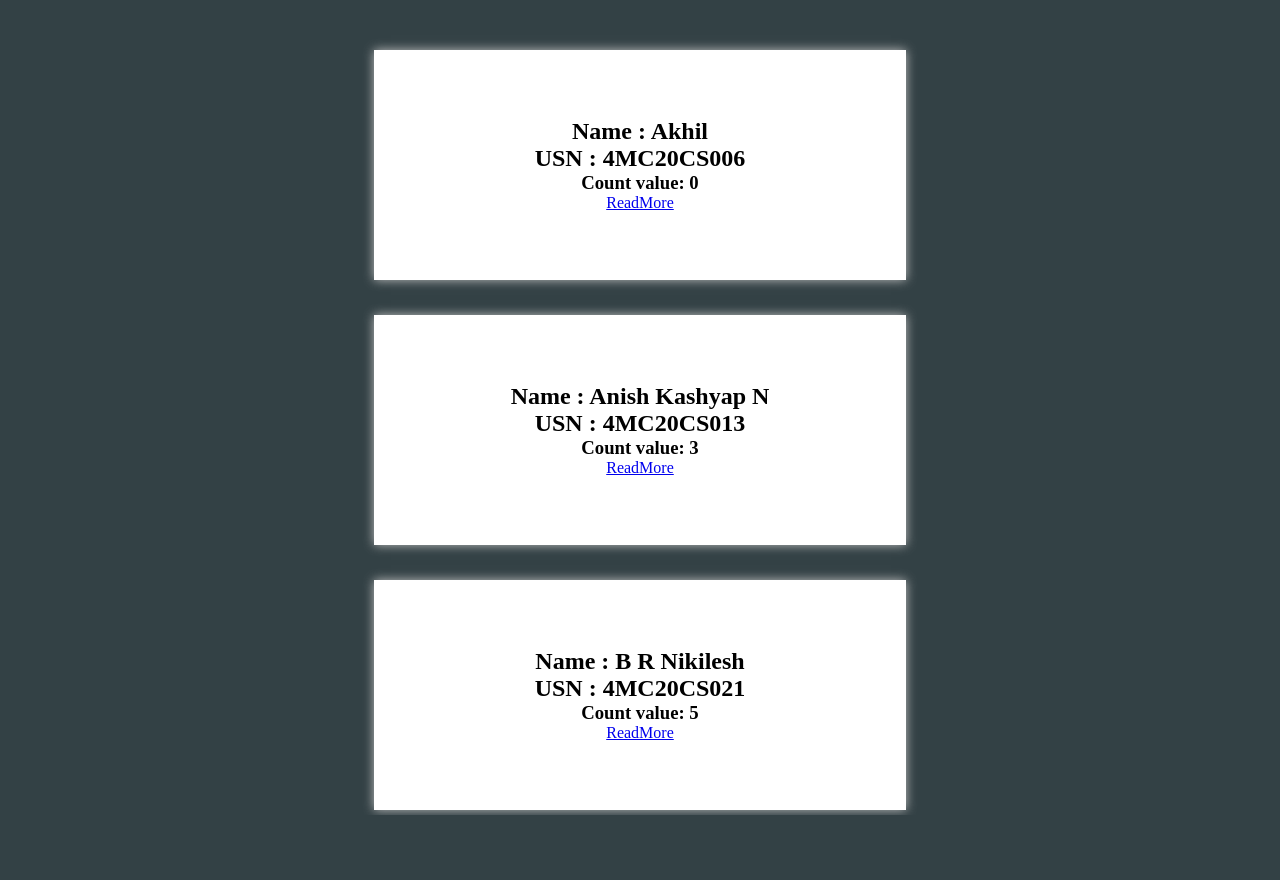
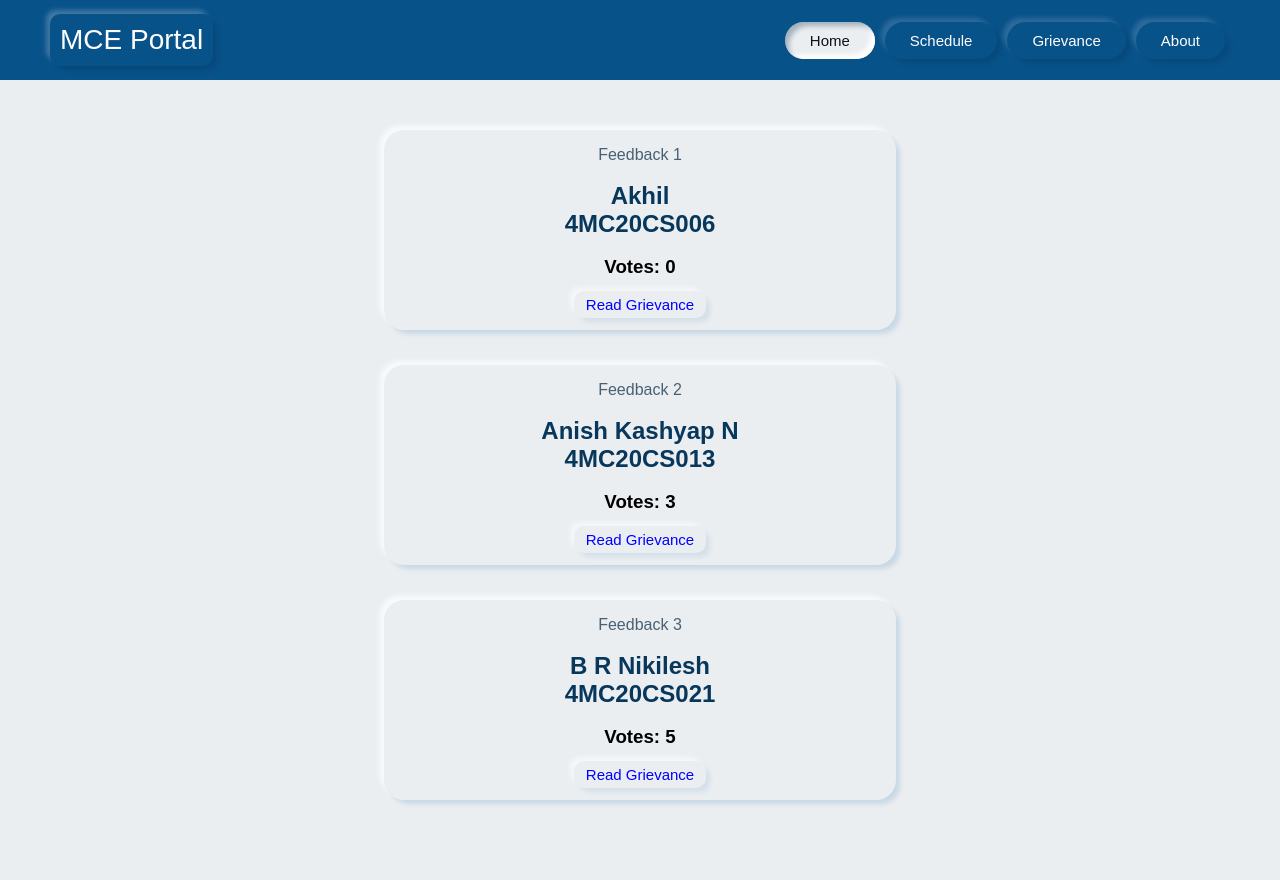
Before and after one commit to AkhilBabuM/mce-scheduling-project, a PHP site: page /fetchdetails.php in a window 1280 px wide. Before the commit the page ends 815 px from the top, so only its background shows below. Run offline with PHP 8.4, Linux system fonts and the light colour scheme; data comes from the database, SQL or seed files in the repository.

Commit message:
FetchDetails styles added

```diff
--- a/fetchdetails.php
+++ b/fetchdetails.php
@@ -66,65 +66,121 @@ print_r($row);*/
 <head>
   <meta http-equiv="content-type" content="text/html; charset=utf-8" />
   <meta name="viewport" content="width=device-width ,initial-scale = 1.0">
-  <!--<link rel="stylesheet" href="style2.css">-->
+
   <title>javascript cards</title>
+  <!-- <link rel="stylesheet" href="css/preloginstyle.css"> -->
+  <link rel="stylesheet" href="css/navbarstyle.css">
+  <link rel="stylesheet" href="css/preloginstyle.css">
   <style>
-    /*.container{
-      background-color:black;
-    }*/
+
     *{
-  margin: 0;
-  padding: 0;
+      font-family: sans-serif;
+      margin: 0;
+      padding: 0;
 }
 
 body{
-  background-color: #334145;
+  background: #ebeef1;
 }
 .container{
   width: 80%;
   margin: auto;
-  padding-top: 20px;
+  padding-top: 100px;
   display: flex;
   flex-wrap: wrap;
   justify-content: center;
 }
 .boxes{
-  border: 5px solid white;
+  border: none;
+  border-radius: 20px;
   width: 50%;
   height: 200px;
   display: flex;
- /* flex-direction: column;*/
   margin: 5px;
   align-items: center;
   justify-content: center;
   text-align:center;
-  box-shadow: 0 0 10px silver;
+  box-shadow:  5px 5px 5px -1px rgba(10, 99, 169, 0.16),
+               -5px -5px 5px -1px rgba(255, 255, 255, 0.70);
   transition: 300ms all;
   background-size: cover;
   background-position: center;
-  background-color: #334145;
-  background-color: white;
+  background: #ebeef1;
   padding: 10px 5px;
 }
-
+a{
+  color:blue;
+  text-decoration: none;
+}
 .boxes:hover {
-  transform: scale(1.1);
+  transform: scale(1.05);
 }
 .boxes:hover .box-content{
   background-color: transparent;
   color: black;
 }
-
+.btn{
+    width:100%;
+    border:transparent;
+    margin: 42px 0 2px;
+    height: 39px;
+    font-size: 15px;
+    border-radius: 10px;
+    padding: 5px 12px;
+    box-sizing: border-box;
+    outline:none;
+    box-shadow:  5px 5px 5px -1px rgba(10, 99, 169, 0.10),
+                -5px -5px 5px -1px rgba(255, 255, 255, 0.50);
+    cursor: pointer;
+}
+.btn:hover{
+  box-shadow:  inset 5px 5px 5px -1px rgba(10, 99, 169, 0.16),
+                inset -5px -5px 5px -1px rgba(255, 255, 255, 0.70);
+}
+p{
+  color:#496072;
+}
+.bottom-gap{
+  padding:40px;
+}
  </style>
 </head>
-<!--onload="loded()"-->
+
 <body >
- <!-- <div class="bg">
 
-  </div>-->
+<header>
+      <div class="logo">MCE Portal</div>
+        <div class="hamburger">
+            <div class="line"></div>
+            <div class="line"></div>
+            <div class="line"></div>
+        </div>
+        <nav class="nav-bar">
+          <ul>
+            <li>
+                <a href="" class="active">Home</a>
+            </li>
+            <li>
+                <a href="">Schedule</a>
+            </li>
+            <li>
+                <a href="grievance.php">Grievance</a>
+            </li>
+            <li>
+                <a href="">About</a>
+            </li>
+            <!-- <li>
+                <a href="">Link 4</a>
+            </li> -->
+          </ul>
+        </nav>
+    </header>
+
   <div class="container">
 
   </div>
+  <div class="bottom-gap"></div>
+
  <!-- <script src="js/script.js" type="text/javascript" charset="utf-8"></script>-->
  <script src="displaydetails.js"></script>
 </body>
@@ -179,16 +235,17 @@ for(let i=0;i<usndetails.length;i++){
   divelement.innerHTML=`
   <form action="" method="post">
   <div id="detfetch${i}">
-    <h2>Name : ${namedetails[i]}</h2>
-    <h2>USN : ${usndetails[i]}</h2>
+    <p>Feedback ${i+1}</p><br>
+    <h2>${namedetails[i]}</h2>
+    <h2>${usndetails[i]}</h2><br>
 
     <h3>
-      Count value: ${countvalue[usndetails[i]]}
+      Votes: ${countvalue[usndetails[i]]}
     </h3>
     <input type="hidden" id="usnvalue" name="usnval" value="${usndetails[i]}" >
-    <!--<a class="showmore" href="#">ReadMore</a>-->
+    <!--<a class="showmore" href="#">Read More</a>-->
     <!--<input type="button" value="fetchdata" onclick=opengoogle(textdetails[${i}])>-->
-    <a href="displaydetails.html" onclick=opengoogle(textdetails[${i}])>ReadMore</a>
+    <br><a href="displaydetails.html" class="btn" onclick=opengoogle(textdetails[${i}])>Read Grievance</a>
     </form>
   </div><br>` ;
   var dynamic = document.querySelector('.container');
```
Also changed, not shown: registration.php (indentation only), timetable/schedule.php (indentation only).
